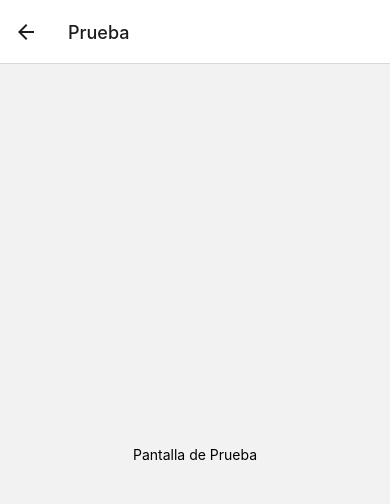
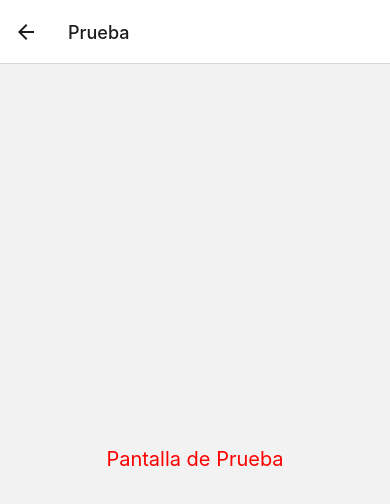
Before and after one commit to MrError2003/ProyectoPezcoma, a React Native app: screen /Prueba in a window 390 px wide. Shown: the top 504 px of the page. Built offline with nearby package versions, Linux system fonts and the light colour scheme.

Commit message:
Estilos en pantalla de prueba

```diff
--- a/screens/prueba.js
+++ b/screens/prueba.js
@@ -4,7 +4,7 @@ import { View, Text, StyleSheet } from 'react-native';
 const Prueba = () => {
   return (
     <View style={styles.container}>
-      <Text>Pantalla de Prueba</Text>
+      <Text style={styles.text}>Pantalla de Prueba</Text>
     </View>
   );
 };
@@ -15,6 +15,12 @@ const styles = StyleSheet.create({
     alignItems: 'center',
     justifyContent: 'center',
   },
+  text: {
+    fontSize: 20,
+    color: 'red',
+    padding: 10,
+    paddingTop: 20,
+},
 });
 
 export default Prueba;
```
